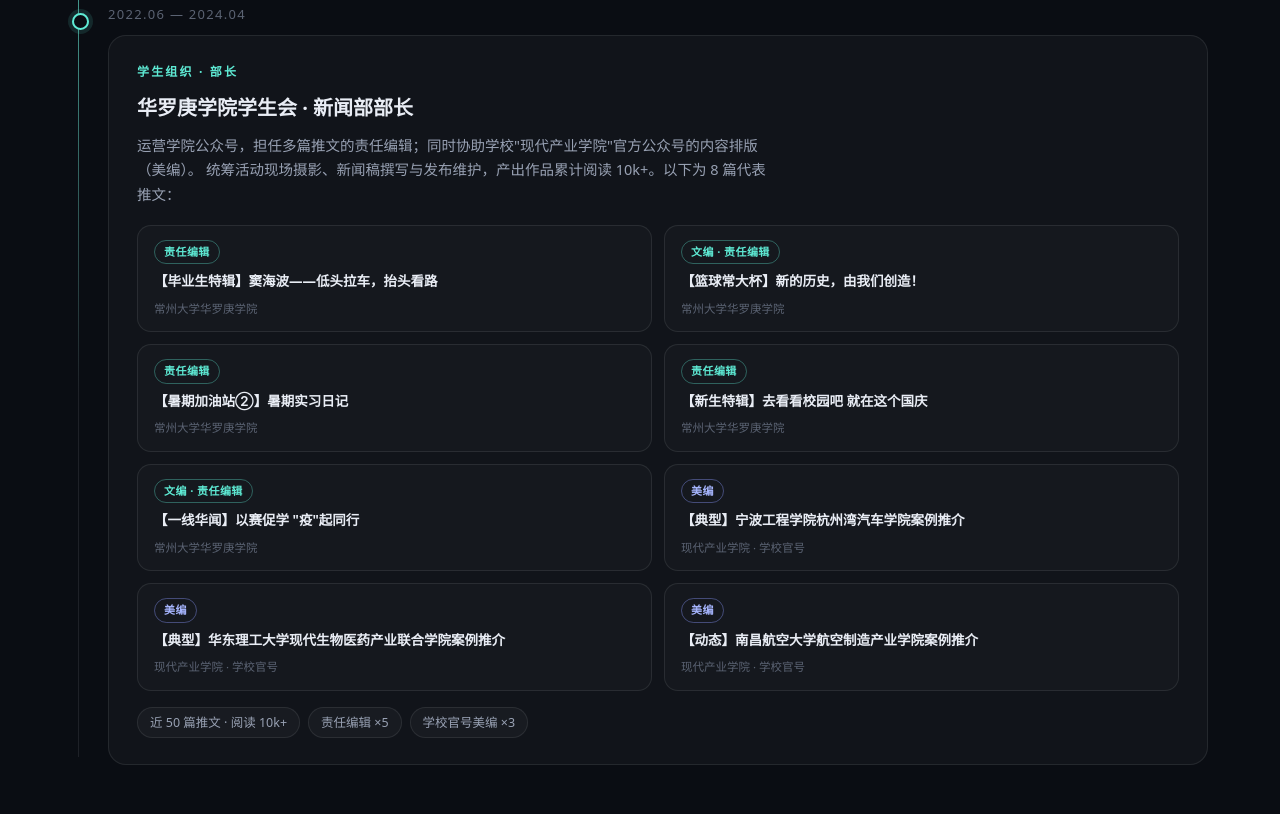
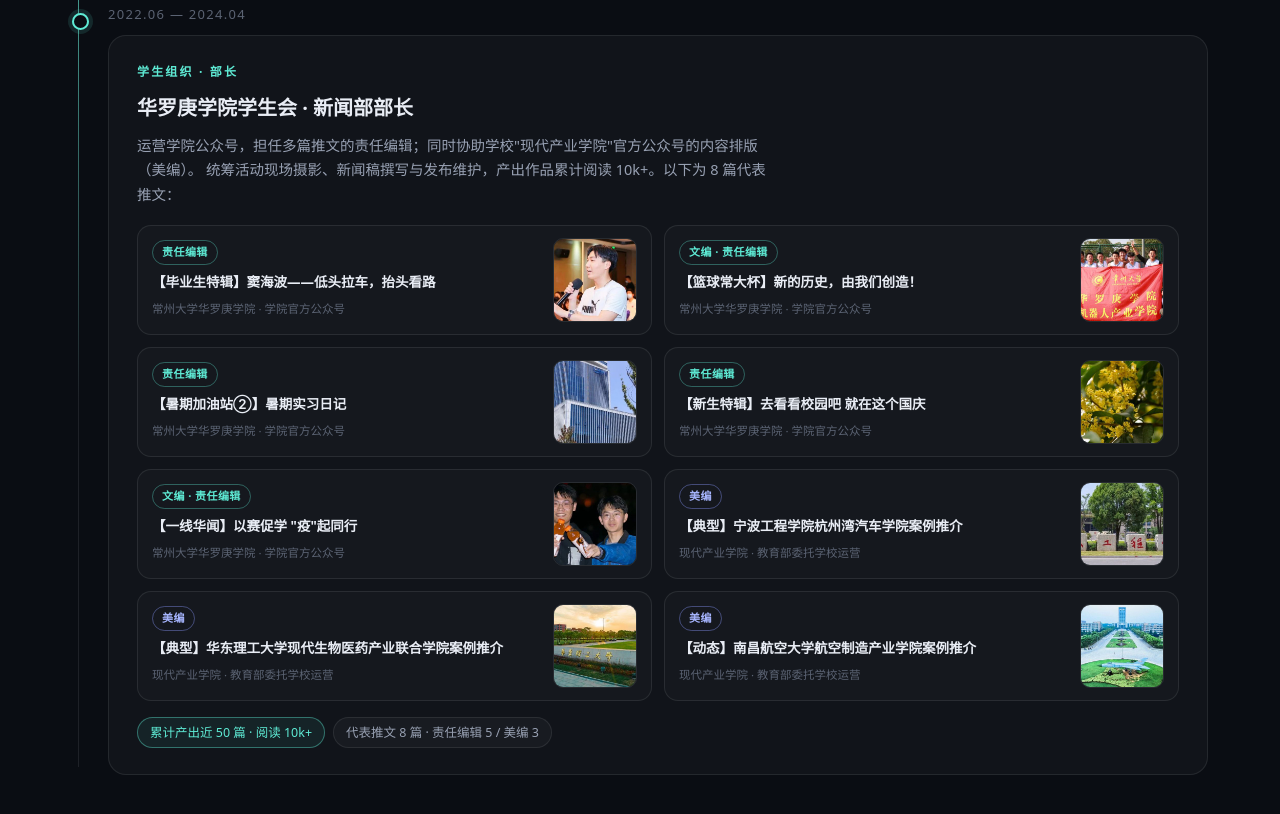
Before and after one commit to tendernessnick/my_homepage, a plain HTML site: page site/index.html in a window 1280 px wide. Shown: the part 4040-4854 px from the top of the page. Drawn offline with Linux system fonts and the light colour scheme.

Commit message:
feat: 推文卡片加首图缩略图，修正来源备注与数据口径
- 8 张微信首图下载到本地（中心裁方 320px，规避图床防盗链）
- 卡片改横向布局：左侧标签/标题/来源，右侧缩略图
- 来源备注：华罗庚学院标注「学院官方公众号」，
  现代产业学院标注「教育部委托学校运营」
- 数据 pills 只保留总产出（累计近 50 篇 · 阅读 10k+），
  展示数量明确标注为「代表推文 8 篇 · 责任编辑 5 / 美编 3」

```diff
--- a/site/css/style.css
+++ b/site/css/style.css
@@ -301,16 +301,22 @@
   margin-top: 18px;
 }
 .wx-card {
-  display: flex; flex-direction: column; gap: 7px;
+  display: flex; align-items: center; gap: 14px;
   border: 1px solid var(--line); border-radius: 14px;
   background: rgba(255, 255, 255, 0.02);
-  padding: 14px 16px 13px;
+  padding: 12px 14px;
   transition: border-color 0.25s, background 0.25s, transform 0.25s var(--ease-out);
 }
 .wx-card:hover {
   border-color: rgba(94, 234, 212, 0.45);
   background: rgba(94, 234, 212, 0.05);
   transform: translateY(-2px);
+}
+.wx-card-body { flex: 1; min-width: 0; display: flex; flex-direction: column; gap: 7px; }
+.wx-thumb {
+  width: 84px; height: 84px; flex-shrink: 0;
+  border-radius: 10px; object-fit: cover;
+  border: 1px solid var(--line);
 }
 .wx-card-tag {
   align-self: flex-start;
--- a/site/index.html
+++ b/site/index.html
@@ -6,7 +6,7 @@
   <title>胡睿杰 · 计算机科学与技术 · 数据分析与商业 AI</title>
   <meta name="description" content="胡睿杰的个人主页 —— 计算科学与数据分析方向，含毕业设计图像去雾算法在线体验。" />
   <link rel="icon" href="assets/favicon.svg" type="image/svg+xml" />
-  <link rel="stylesheet" href="css/style.css?v=3" />
+  <link rel="stylesheet" href="css/style.css?v=4" />
   <script>document.documentElement.classList.add('js');</script>
 </head>
 <body>
@@ -246,50 +246,73 @@
               </p>
               <div class="wx-grid">
                 <a class="wx-card" href="https://mp.weixin.qq.com/s/Bn4-fViV33TYLHsL8V2Tqg" target="_blank" rel="noopener">
+                  <div class="wx-card-body">
                     <span class="wx-card-tag">责任编辑</span>
                     <strong>【毕业生特辑】窦海波——低头拉车，抬头看路</strong>
-                  <span class="wx-card-src">常州大学华罗庚学院</span>
+                    <span class="wx-card-src">常州大学华罗庚学院 · 学院官方公众号</span>
+                  </div>
+                  <img class="wx-thumb" src="assets/wx/w1.jpg" alt="" loading="lazy" />
                 </a>
                 <a class="wx-card" href="https://mp.weixin.qq.com/s/2otn8EKwWw6X2R6eRwSpQw" target="_blank" rel="noopener">
+                  <div class="wx-card-body">
                     <span class="wx-card-tag">文编 · 责任编辑</span>
                     <strong>【篮球常大杯】新的历史，由我们创造！</strong>
-                  <span class="wx-card-src">常州大学华罗庚学院</span>
+                    <span class="wx-card-src">常州大学华罗庚学院 · 学院官方公众号</span>
+                  </div>
+                  <img class="wx-thumb" src="assets/wx/w2.jpg" alt="" loading="lazy" />
                 </a>
                 <a class="wx-card" href="https://mp.weixin.qq.com/s/0dTZe7gymjFuOjVlIfJ3vw" target="_blank" rel="noopener">
+                  <div class="wx-card-body">
                     <span class="wx-card-tag">责任编辑</span>
                     <strong>【暑期加油站②】暑期实习日记</strong>
-                  <span class="wx-card-src">常州大学华罗庚学院</span>
+                    <span class="wx-card-src">常州大学华罗庚学院 · 学院官方公众号</span>
+                  </div>
+                  <img class="wx-thumb" src="assets/wx/w3.jpg" alt="" loading="lazy" />
                 </a>
                 <a class="wx-card" href="https://mp.weixin.qq.com/s/-TFmLNnZdMkgivTdldQ0sg" target="_blank" rel="noopener">
+                  <div class="wx-card-body">
                     <span class="wx-card-tag">责任编辑</span>
                     <strong>【新生特辑】去看看校园吧 就在这个国庆</strong>
-                  <span class="wx-card-src">常州大学华罗庚学院</span>
+                    <span class="wx-card-src">常州大学华罗庚学院 · 学院官方公众号</span>
+                  </div>
+                  <img class="wx-thumb" src="assets/wx/w4.jpg" alt="" loading="lazy" />
                 </a>
                 <a class="wx-card" href="https://mp.weixin.qq.com/s/z9P_gwvTAOJxT_MzTmPVcQ" target="_blank" rel="noopener">
+                  <div class="wx-card-body">
                     <span class="wx-card-tag">文编 · 责任编辑</span>
                     <strong>【一线华闻】以赛促学 "疫"起同行</strong>
-                  <span class="wx-card-src">常州大学华罗庚学院</span>
+                    <span class="wx-card-src">常州大学华罗庚学院 · 学院官方公众号</span>
+                  </div>
+                  <img class="wx-thumb" src="assets/wx/w5.jpg" alt="" loading="lazy" />
                 </a>
                 <a class="wx-card" href="https://mp.weixin.qq.com/s/NXqxCXMpqaJDm2ABzrMVFQ" target="_blank" rel="noopener">
+                  <div class="wx-card-body">
                     <span class="wx-card-tag wx-card-tag--school">美编</span>
                     <strong>【典型】宁波工程学院杭州湾汽车学院案例推介</strong>
-                  <span class="wx-card-src">现代产业学院 · 学校官号</span>
+                    <span class="wx-card-src">现代产业学院 · 教育部委托学校运营</span>
+                  </div>
+                  <img class="wx-thumb" src="assets/wx/w6.jpg" alt="" loading="lazy" />
                 </a>
                 <a class="wx-card" href="https://mp.weixin.qq.com/s/Y8-2smrcAndDLQ6BBs83Aw" target="_blank" rel="noopener">
+                  <div class="wx-card-body">
                     <span class="wx-card-tag wx-card-tag--school">美编</span>
                     <strong>【典型】华东理工大学现代生物医药产业联合学院案例推介</strong>
-                  <span class="wx-card-src">现代产业学院 · 学校官号</span>
+                    <span class="wx-card-src">现代产业学院 · 教育部委托学校运营</span>
+                  </div>
+                  <img class="wx-thumb" src="assets/wx/w7.jpg" alt="" loading="lazy" />
                 </a>
                 <a class="wx-card" href="https://mp.weixin.qq.com/s/2cded3dgiGJMzlz9lGpQEA" target="_blank" rel="noopener">
+                  <div class="wx-card-body">
                     <span class="wx-card-tag wx-card-tag--school">美编</span>
                     <strong>【动态】南昌航空大学航空制造产业学院案例推介</strong>
-                  <span class="wx-card-src">现代产业学院 · 学校官号</span>
+                    <span class="wx-card-src">现代产业学院 · 教育部委托学校运营</span>
+                  </div>
+                  <img class="wx-thumb" src="assets/wx/w8.jpg" alt="" loading="lazy" />
                 </a>
               </div>
               <div class="t-metrics">
-                <span class="pill">近 50 篇推文 · 阅读 10k+</span>
-                <span class="pill">责任编辑 ×5</span>
-                <span class="pill">学校官号美编 ×3</span>
+                <span class="pill pill--accent">累计产出近 50 篇 · 阅读 10k+</span>
+                <span class="pill">代表推文 8 篇 · 责任编辑 5 / 美编 3</span>
               </div>
             </div>
           </article>
```
Also changed, not shown: site/dehaze.html (+1 -1 lines), site/assets/wx/w1.jpg (added), site/assets/wx/w2.jpg (added), site/assets/wx/w3.jpg (added), site/assets/wx/w4.jpg (added), site/assets/wx/w5.jpg (added), site/assets/wx/w6.jpg (added), site/assets/wx/w7.jpg (added), site/assets/wx/w8.jpg (added). Lines whose indentation alone changed are shown as unchanged.
